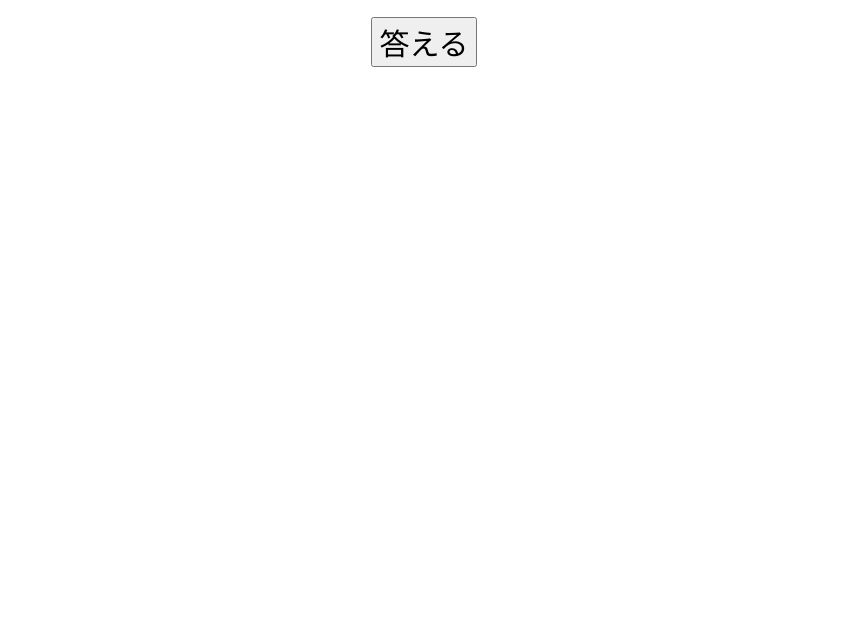
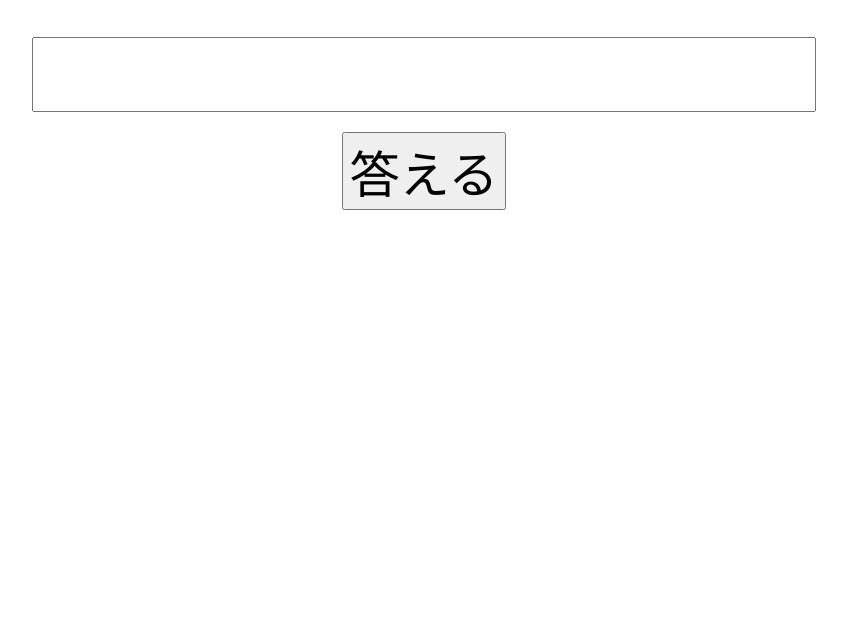
Before and after one commit to MiyazatoTakashi/EitanGO, a plain HTML site: page index.html in a window 1280 px wide. Shown: the part 178-800 px from the top of the page, without its empty margins (216-1063 px from the left). Drawn offline with Linux system fonts and the light colour scheme.

Commit message:
Update main.css

```diff
--- a/css/main.css
+++ b/css/main.css
@@ -4,7 +4,7 @@
 	align-items:center;
 }
 #ja,#entry{
-	font-size:35px;
+	font-size:60px;
 }
 
 /* #img{
@@ -13,14 +13,14 @@
 	margin:20px;
 } */
 #btn{
-	font-size:30px;
+	font-size:50px;
 	cursor:pointer;
     margin:20px;
 }
 #result{
 	transition:1s;
 	opacity:1;
-    font-size:30px;
+    font-size:60px;
 }
 #result.fade{
 	opacity:0.5;
```
